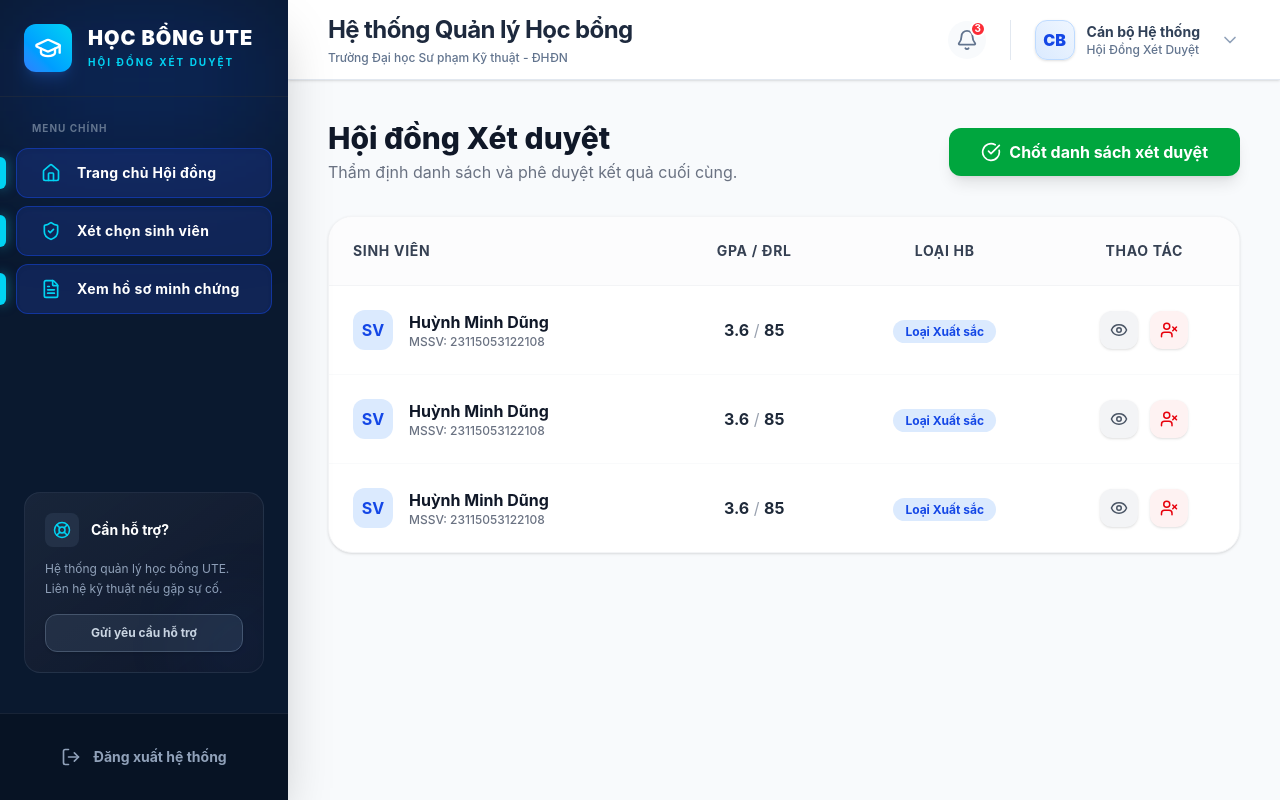
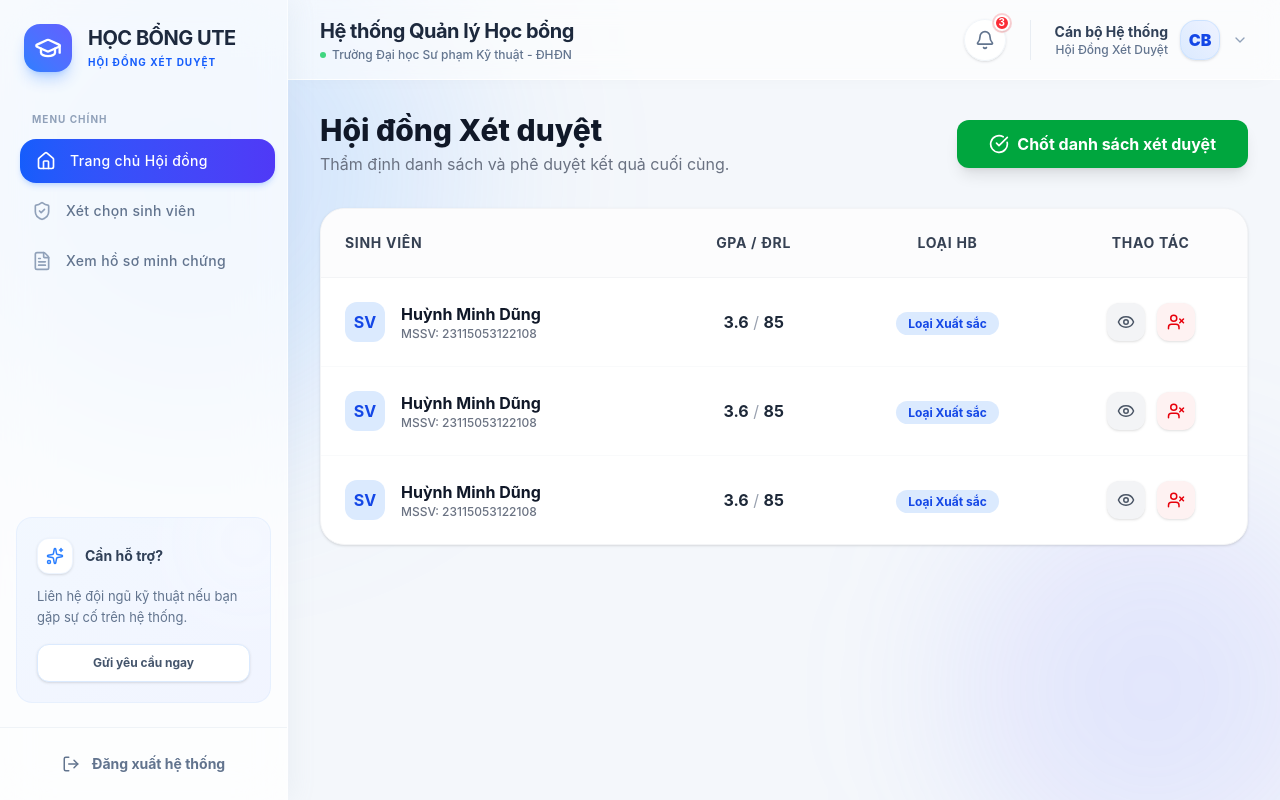
Before and after one commit to MinhDungg/225_DAPM_Nhom12, a React (Vite) app in the folder FE/: page /hdxd in a window 1280 px wide. Built offline with nearby package versions, Linux system fonts and the light colour scheme.

Commit message:
chỉnh lại layout cho dễ nhìn hơn

```diff
--- a/FE/src/components/layout/Layout.jsx
+++ b/FE/src/components/layout/Layout.jsx
@@ -4,7 +4,7 @@ import {
     Home, FileText, Bell, User, LogOut, ChevronDown,
     Database, Users, ShieldCheck, Landmark, FileCheck,
     ClipboardList, CheckSquare, MessageSquareWarning,
-    GraduationCap, LifeBuoy
+    GraduationCap, LifeBuoy, Sparkles
 } from 'lucide-react';
 
 const Layout = ({ role }) => {
@@ -34,37 +34,37 @@ const Layout = ({ role }) => {
     const menuConfig = {
         'SinhVien': [
             { path: '/sinh-vien', icon: Home, label: 'Trang chủ Dashboard' },
-            { path: '/sinh-vien', icon: Bell, label: 'Thông báo & Danh sách' },
-            { path: '/sinh-vien', icon: MessageSquareWarning, label: 'Gửi khiếu nại' },
-            { path: '/sinh-vien', icon: User, label: 'Hồ sơ cá nhân' }
+            { path: '/sinh-vien/thong-bao', icon: Bell, label: 'Thông báo & Danh sách' },
+            { path: '/sinh-vien/khieu-nai', icon: MessageSquareWarning, label: 'Gửi khiếu nại' },
+            { path: '/sinh-vien/ho-so', icon: User, label: 'Hồ sơ cá nhân' }
         ],
         'CTSV': [
             { path: '/ctsv', icon: Home, label: 'Tổng quan học bổng' },
-            { path: '/ctsv', icon: Users, label: 'Phân bổ dữ liệu Khoa' },
-            { path: '/ctsv', icon: Bell, label: 'Công bố danh sách' },
-            { path: '/ctsv', icon: FileCheck, label: 'Trình duyệt danh sách' },
-            { path: '/ctsv', icon: MessageSquareWarning, label: 'Xử lý khiếu nại' }
+            { path: '/ctsv/phan-bo', icon: Users, label: 'Phân bổ dữ liệu Khoa' },
+            { path: '/ctsv/cong-bo', icon: Bell, label: 'Công bố danh sách' },
+            { path: '/ctsv/trinh-duyet', icon: FileCheck, label: 'Trình duyệt danh sách' },
+            { path: '/ctsv/khieu-nai', icon: MessageSquareWarning, label: 'Xử lý khiếu nại' }
         ],
         'DaoTao': [
             { path: '/dao-tao', icon: Home, label: 'Trang chủ Đào tạo' },
-            { path: '/dao-tao', icon: Database, label: 'Cung cấp DS đủ điều kiện' }
+            { path: '/dao-tao/danh-sach', icon: Database, label: 'Cung cấp DS đủ điều kiện' }
         ],
         'Khoa': [
             { path: '/khoa', icon: Home, label: 'Trang chủ Khoa' },
-            { path: '/khoa', icon: ClipboardList, label: 'Lập danh sách đề xuất' }
+            { path: '/khoa/de-xuat', icon: ClipboardList, label: 'Lập danh sách đề xuất' }
         ],
         'HDXD': [
             { path: '/hdxd', icon: Home, label: 'Trang chủ Hội đồng' },
-            { path: '/hdxd', icon: ShieldCheck, label: 'Xét chọn sinh viên' },
-            { path: '/hdxd', icon: FileText, label: 'Xem hồ sơ minh chứng' }
+            { path: '/hdxd/xet-chon', icon: ShieldCheck, label: 'Xét chọn sinh viên' },
+            { path: '/hdxd/minh-chung', icon: FileText, label: 'Xem hồ sơ minh chứng' }
         ],
         'KHTC': [
             { path: '/tai-chinh', icon: Home, label: 'Trang chủ Tài chính' },
-            { path: '/tai-chinh', icon: Landmark, label: 'Kinh phí học bổng' }
+            { path: '/tai-chinh/kinh-phi', icon: Landmark, label: 'Kinh phí học bổng' }
         ],
         'HieuTruong': [
             { path: '/hieu-truong', icon: Home, label: 'Trang chủ BGH' },
-            { path: '/hieu-truong', icon: CheckSquare, label: 'Phê duyệt danh sách' }
+            { path: '/hieu-truong/phe-duyet', icon: CheckSquare, label: 'Phê duyệt danh sách' }
         ]
     };
 
@@ -75,47 +75,50 @@ const Layout = ({ role }) => {
     };
 
     return (
-        <div className="flex h-screen bg-slate-50 font-sans">
-            {/* Tối ưu hóa Sidebar: Đổi màu nền sang Midnight Blue mượt mà hơn */}
-            <aside className="w-72 bg-[#0A192F] text-white flex flex-col shadow-2xl z-20 relative overflow-hidden">
-                {/* Hiệu ứng ánh sáng nền mờ */}
-                <div className="absolute top-0 left-0 w-full h-40 bg-blue-600/20 blur-3xl pointer-events-none"></div>
+        // Nền tổng có màu xám/xanh rất nhạt, chứa các hình khối mờ (blur) để tôn lên hiệu ứng kính
+        <div className="flex h-screen bg-[#F4F7FB] font-sans overflow-hidden relative">
+            {/* Background Decoration Shapes */}
+            <div className="absolute top-[-10%] left-[-5%] w-[40vw] h-[40vw] bg-blue-400/20 rounded-full blur-[100px] pointer-events-none"></div>
+            <div className="absolute bottom-[-10%] right-[-5%] w-[30vw] h-[30vw] bg-indigo-400/15 rounded-full blur-[80px] pointer-events-none"></div>
+
+            {/* SIDEBAR: Glassmorphism Style */}
+            <aside className="w-72 bg-white/70 backdrop-blur-xl border-r border-white/60 flex flex-col z-20 relative shadow-[4px_0_24px_rgba(148,163,184,0.1)] transition-all duration-300">
 
                 {/* Logo Area */}
-                <div className="p-6 border-b border-slate-800/80 flex items-center gap-4 relative z-10">
-                    <div className="bg-gradient-to-tr from-blue-500 to-cyan-400 p-2.5 rounded-xl shadow-lg shadow-blue-500/20">
+                <div className="p-6 flex items-center gap-4 relative z-10">
+                    <div className="bg-gradient-to-tr from-blue-500 to-indigo-500 p-2.5 rounded-2xl shadow-lg shadow-blue-500/30 transition-transform duration-300 hover:scale-105 hover:rotate-3 cursor-pointer">
                         <GraduationCap className="text-white w-7 h-7" />
                     </div>
                     <div className="flex flex-col">
-                        <h1 className="font-black text-xl tracking-wider text-white leading-tight">HỌC BỔNG UTE</h1>
-                        <p className="text-[10px] text-cyan-400 uppercase tracking-[0.2em] font-bold mt-1">
+                        <h1 className="font-bold text-xl tracking-tight text-slate-800 leading-tight">HỌC BỔNG UTE</h1>
+                        <p className="text-[10px] text-blue-600 uppercase tracking-widest font-bold mt-1">
                             {roleDisplayNames[activeRole] || activeRole}
                         </p>
                     </div>
                 </div>
 
                 {/* Navigation Menus */}
-                <nav className="flex-1 py-6 overflow-y-auto custom-scrollbar relative z-10 flex flex-col">
-                    <p className="px-8 text-[10px] font-bold text-slate-500 uppercase tracking-widest mb-3">Menu Chính</p>
-                    <ul className="space-y-2">
+                <nav className="flex-1 py-4 overflow-y-auto px-4 custom-scrollbar relative z-10 flex flex-col gap-1">
+                    <p className="px-4 text-[10px] font-bold text-slate-400 uppercase tracking-widest mb-2">Menu Chính</p>
+                    <ul className="space-y-1.5">
                         {currentMenus.map((menu, index) => {
                             const Icon = menu.icon;
-                            const isActive = location.pathname.includes(menu.path);
+                            // Kiểm tra chính xác đường dẫn để active đẹp hơn
+                            const isActive = location.pathname === menu.path || location.pathname.startsWith(menu.path + '/');
 
                             return (
-                                <li key={index} className="relative">
-                                    {/* Dấu gạch dọc phát sáng khi Active */}
-                                    {isActive && (
-                                        <div className="absolute left-0 top-1/2 -translate-y-1/2 w-1.5 h-8 bg-cyan-400 rounded-r-full shadow-[0_0_12px_rgba(34,211,238,0.6)]"></div>
-                                    )}
+                                <li key={index}>
                                     <Link
                                         to={menu.path}
-                                        className={`flex items-center gap-4 px-6 py-3.5 mx-4 rounded-xl transition-all duration-300 group ${isActive
-                                                ? 'bg-blue-900/40 text-white font-bold border border-blue-700/50 shadow-inner'
-                                                : 'text-slate-400 hover:bg-slate-800/50 hover:text-white font-medium'
+                                        className={`flex items-center gap-3.5 px-4 py-3 rounded-2xl transition-all duration-300 group ${isActive
+                                            ? 'bg-gradient-to-r from-blue-600 to-indigo-600 text-white shadow-md shadow-blue-500/20 font-medium translate-x-1'
+                                            : 'text-slate-500 hover:bg-white/80 hover:text-blue-600 hover:shadow-sm hover:translate-x-1 font-medium'
                                             }`}
                                     >
-                                        <Icon size={20} className={`transition-transform duration-300 ${isActive ? 'text-cyan-400' : 'group-hover:scale-110 group-hover:text-cyan-300'}`} />
+                                        <Icon
+                                            size={20}
+                                            className={`transition-transform duration-300 ${isActive ? 'text-white' : 'text-slate-400 group-hover:text-blue-500 group-hover:scale-110'}`}
+                                        />
                                         <span className="text-sm tracking-wide">{menu.label}</span>
                                     </Link>
                                 </li>
@@ -123,68 +126,76 @@ const Layout = ({ role }) => {
                         })}
                     </ul>
 
-                    {/* Thẻ Support lấp khoảng trống phía dưới (Rất tinh tế) */}
-                    <div className="mx-6 mt-auto mb-4 bg-gradient-to-br from-slate-800/80 to-slate-900 border border-slate-700/50 p-5 rounded-2xl relative overflow-hidden group">
-                        <div className="absolute -right-4 -bottom-4 w-20 h-20 bg-blue-500/10 rounded-full blur-2xl group-hover:bg-cyan-400/20 transition-all duration-500"></div>
-                        <div className="flex items-center gap-3 mb-3">
-                            <div className="bg-slate-700/50 p-2 rounded-lg">
-                                <LifeBuoy size={18} className="text-cyan-400" />
+                    {/* Support Card (Tinh tế, sáng sủa) */}
+                    <div className="mt-auto mb-2 bg-gradient-to-br from-blue-50/80 to-indigo-50/80 border border-blue-100/50 p-5 rounded-2xl relative overflow-hidden group">
+                        <div className="absolute -right-6 -top-6 w-24 h-24 bg-white/40 rounded-full blur-2xl group-hover:bg-blue-200/40 transition-all duration-500"></div>
+                        <div className="flex items-center gap-3 mb-3 relative z-10">
+                            <div className="bg-white p-2 rounded-xl shadow-sm border border-blue-100/50">
+                                <Sparkles size={18} className="text-blue-500" />
                             </div>
-                            <p className="font-bold text-sm text-white">Cần hỗ trợ?</p>
+                            <p className="font-bold text-sm text-slate-700">Cần hỗ trợ?</p>
                         </div>
-                        <p className="text-xs text-slate-400 leading-relaxed mb-4">
-                            Hệ thống quản lý học bổng UTE. Liên hệ kỹ thuật nếu gặp sự cố.
+                        <p className="text-[13px] text-slate-500 leading-relaxed mb-4 relative z-10">
+                            Liên hệ đội ngũ kỹ thuật nếu bạn gặp sự cố trên hệ thống.
                         </p>
-                        <button className="w-full py-2.5 bg-slate-700/50 hover:bg-cyan-500 hover:text-white border border-slate-600 hover:border-cyan-400 rounded-xl text-xs font-bold text-slate-300 transition-all shadow-sm">
-                            Gửi yêu cầu hỗ trợ
+                        <button className="w-full py-2.5 bg-white hover:bg-blue-500 hover:text-white border border-blue-100 hover:border-blue-500 rounded-xl text-xs font-bold text-slate-600 transition-all shadow-sm active:scale-95">
+                            Gửi yêu cầu ngay
                         </button>
                     </div>
                 </nav>
 
                 {/* Nút Đăng xuất */}
-                <div className="p-5 border-t border-slate-800/80 bg-[#071324] relative z-10">
+                <div className="p-4 border-t border-slate-200/50 bg-white/30 relative z-10">
                     <button
                         onClick={handleLogout}
-                        className="flex items-center justify-center gap-3 px-4 py-3 w-full rounded-xl text-slate-400 hover:bg-red-500/10 hover:text-red-500 hover:border-red-500/30 border border-transparent transition-all duration-300 group"
+                        className="flex items-center justify-center gap-3 px-4 py-2.5 w-full rounded-xl text-slate-500 hover:bg-red-50 hover:text-red-600 hover:shadow-sm transition-all duration-300 group"
                     >
-                        <LogOut size={20} className="group-hover:-translate-x-1 transition-transform" />
+                        <LogOut size={18} className="group-hover:-translate-x-1 transition-transform" />
                         <span className="font-bold text-sm">Đăng xuất hệ thống</span>
                     </button>
                 </div>
             </aside>
 
-            {/* Main Content */}
-            <div className="flex-1 flex flex-col overflow-hidden">
-                <header className="h-20 bg-white border-b border-slate-200 flex items-center justify-between px-10 shadow-sm relative z-10">
+            {/* MAIN CONTENT AREA */}
+            <div className="flex-1 flex flex-col relative z-10 h-screen">
+
+                {/* Header: Glassmorphism */}
+                <header className="h-20 bg-white/60 backdrop-blur-md border-b border-white/80 flex items-center justify-between px-8 shadow-[0_4px_24px_-12px_rgba(0,0,0,0.05)] sticky top-0 z-20">
                     <div className="flex flex-col">
-                        <h2 className="text-2xl font-bold text-slate-800 tracking-tight">Hệ thống Quản lý Học bổng</h2>
-                        <p className="text-xs text-slate-500 mt-1 font-medium">Trường Đại học Sư phạm Kỹ thuật - ĐHĐN</p>
+                        <h2 className="text-xl font-bold text-slate-800 tracking-tight">Hệ thống Quản lý Học bổng</h2>
+                        <p className="text-xs text-slate-500 mt-0.5 font-medium flex items-center gap-1.5">
+                            <span className="w-1.5 h-1.5 rounded-full bg-green-500 animate-pulse"></span>
+                            Trường Đại học Sư phạm Kỹ thuật - ĐHĐN
+                        </p>
                     </div>
 
                     <div className="flex items-center gap-6">
+                        {/* Notification Bell */}
                         <div className="relative group cursor-pointer">
-                            <div className="p-2 bg-slate-50 rounded-full group-hover:bg-blue-50 transition-colors">
-                                <Bell className="text-slate-500 group-hover:text-blue-600 transition-colors" size={22} />
+                            <div className="p-2.5 bg-white/80 border border-slate-100 rounded-full shadow-sm group-hover:bg-blue-50 group-hover:border-blue-100 transition-all">
+                                <Bell className="text-slate-500 group-hover:text-blue-600 transition-colors" size={20} />
                             </div>
-                            <span className="absolute top-0 right-0 bg-red-500 text-white text-[10px] w-4 h-4 rounded-full flex items-center justify-center font-bold border-2 border-white">3</span>
+                            <span className="absolute -top-1 -right-1 bg-red-500 text-white text-[10px] w-4 h-4 rounded-full flex items-center justify-center font-bold border-2 border-white shadow-sm ring-2 ring-red-500/20">3</span>
                         </div>
 
-                        <div className="flex items-center gap-3 border-l pl-6 border-slate-200 cursor-pointer group">
-                            <div className="w-10 h-10 rounded-xl bg-gradient-to-tr from-blue-100 to-blue-50 border border-blue-200 flex items-center justify-center text-blue-700 font-black shadow-sm group-hover:shadow-md transition-all">
-                                {activeRole === 'SinhVien' ? 'SV' : 'CB'}
-                            </div>
-                            <div className="flex flex-col">
-                                <span className="text-sm font-bold text-slate-700 group-hover:text-blue-700 transition-colors">
+                        {/* User Profile */}
+                        <div className="flex items-center gap-3 pl-6 border-l border-slate-200/80 cursor-pointer group">
+                            <div className="flex flex-col text-right">
+                                <span className="text-sm font-bold text-slate-700 group-hover:text-blue-600 transition-colors">
                                     {activeRole === 'SinhVien' ? 'Huỳnh Minh Dũng' : 'Cán bộ Hệ thống'}
                                 </span>
                                 <span className="text-xs text-slate-500 font-medium">{roleDisplayNames[activeRole]}</span>
                             </div>
-                            <ChevronDown className="text-slate-400 w-5 h-5 group-hover:text-blue-600 transition-colors ml-2" />
+                            <div className="w-10 h-10 rounded-2xl bg-gradient-to-tr from-blue-100 to-indigo-50 border border-blue-200/60 flex items-center justify-center text-blue-700 font-black shadow-sm group-hover:shadow group-hover:scale-105 transition-all">
+                                {activeRole === 'SinhVien' ? 'SV' : 'CB'}
+                            </div>
+                            <ChevronDown className="text-slate-400 w-4 h-4 group-hover:text-blue-600 transition-colors group-hover:translate-y-0.5" />
                         </div>
                     </div>
                 </header>
 
-                <main className="flex-1 overflow-y-auto p-10 bg-[#F8FAFC]">
+                {/* Outlet Content Wrapper */}
+                <main className="flex-1 overflow-y-auto p-8 relative">
                     <div className="max-w-7xl mx-auto">
                         <Outlet />
                     </div>
```
